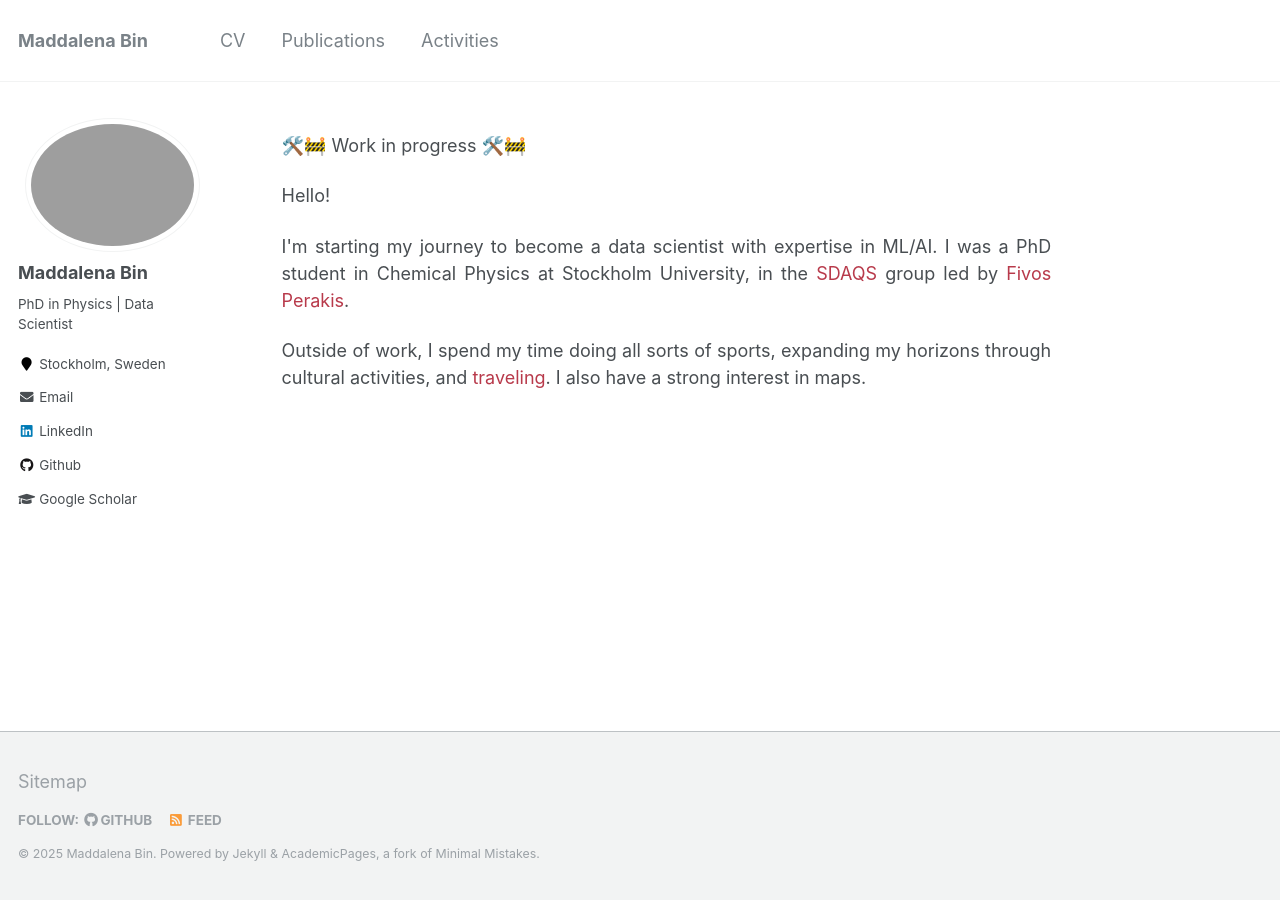
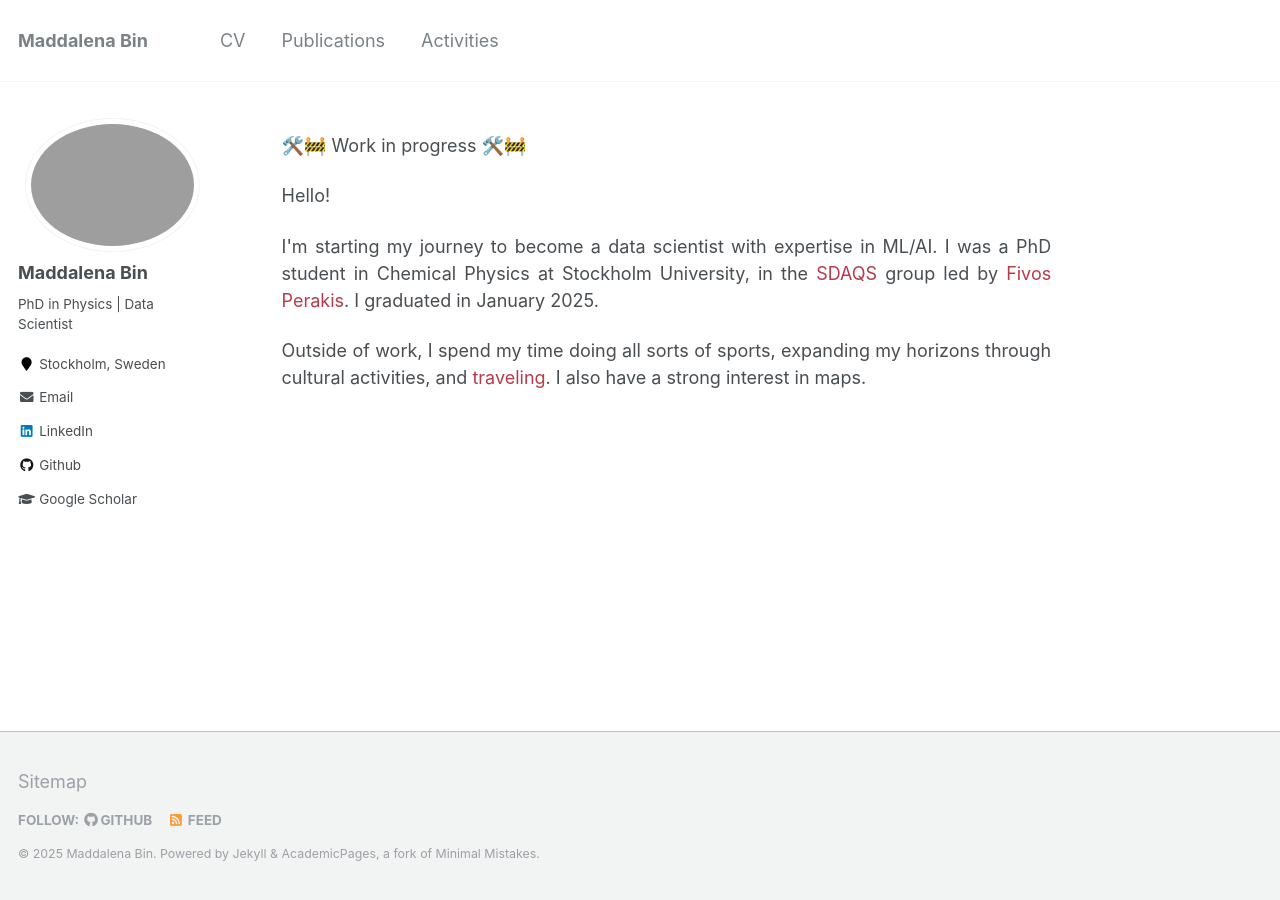
Before and after one commit to maddalenabin/maddalenabin.github.io, a Jekyll site: the page built from _pages/about.md, in a window 1280 px wide. Built offline with Jekyll 4.4.1, drawn with Linux system fonts in a browser that asks for light colours.

Commit message:
Update about.md

```diff
--- a/_pages/about.md
+++ b/_pages/about.md
@@ -14,6 +14,6 @@ redirect_from:
 
 Hello!
 
-I'm starting my journey to become a data scientist with expertise in ML/AI. I was a PhD student in Chemical Physics at Stockholm University, in the [SDAQS](https://sdaqs.fysik.su.se/index.html) group led by [Fivos Perakis](https://www.su.se/english/profiles/fpera-1.260748).
+I'm starting my journey to become a data scientist with expertise in ML/AI. I was a PhD student in Chemical Physics at Stockholm University, in the [SDAQS](https://sdaqs.fysik.su.se/index.html) group led by [Fivos Perakis](https://www.su.se/english/profiles/fpera-1.260748). I graduated in January 2025.
 
 Outside of work, I spend my time doing all sorts of sports, expanding my horizons through cultural activities, and [traveling](https://www.polarsteps.com/MaddalenaBin/16318381-post-phd-trip?s=181e0c8b-df65-4d8f-a01f-487f6ed32d42). I also have a strong interest in maps.
```
